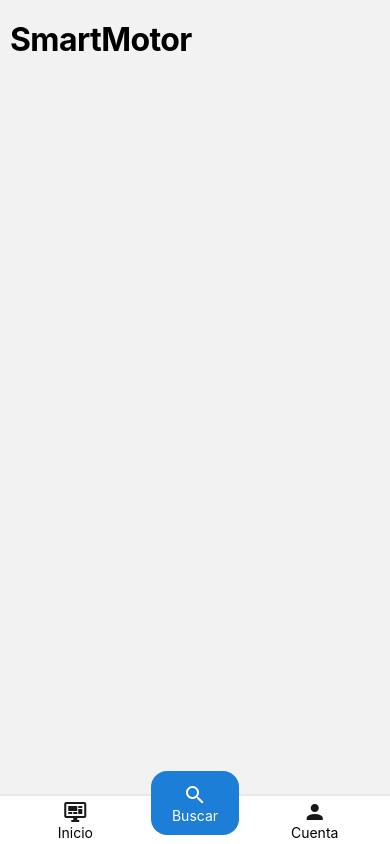
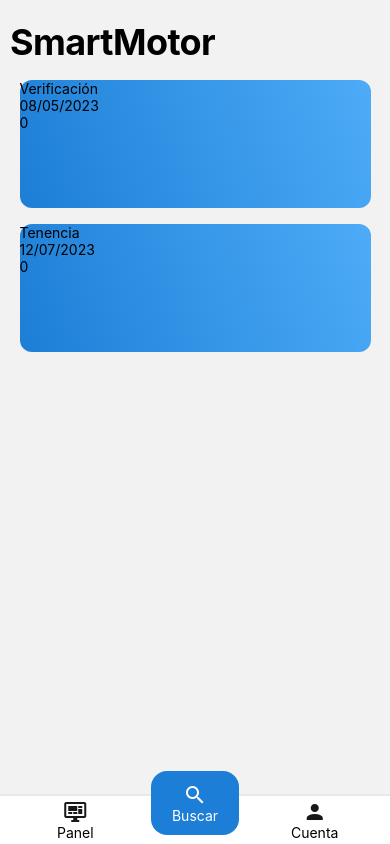
Before and after one commit to ValenciaArcega/react-native-sigma, a React Native app: screen /Home in a window 390 px wide. Built offline with nearby package versions, Linux system fonts and the light colour scheme; no server answers.

Commit message:
features: gradient library had been added

```diff
--- a/package.json
+++ b/package.json
@@ -12,6 +12,7 @@
     "@react-navigation/native": "^6.1.6",
     "@react-navigation/native-stack": "^6.9.12",
     "expo": "~48.0.10",
+    "expo-linear-gradient": "^12.1.2",
     "expo-status-bar": "~1.4.4",
     "firebase": "^9.19.1",
     "react": "18.2.0",
--- a/src/components/NavBar.js
+++ b/src/components/NavBar.js
@@ -18,7 +18,7 @@ const NavBar = () => {
 
       <TouchableOpacity onPress={goDashboard} style={s.NavBarButton}>
         <Icon name="monitor-dashboard" size={24} color="#181818" />
-        <Text style={s.NavBarButtonText}>Inicio</Text>
+        <Text style={s.NavBarButtonText}>Panel</Text>
       </TouchableOpacity>
 
       <TouchableOpacity onPress={goSearch} style={[s.NavBarButton, s.NavBarButtonSearch]}>
--- /dev/null
+++ b/src/data/DashboardItems.js
@@ -0,0 +1,14 @@
+const dashBoardData = [
+  {
+    name: 'Verificación',
+    date: '08/05/2023',
+    remainingDays: 0,
+  },
+  {
+    name: 'Tenencia',
+    date: '12/07/2023',
+    remainingDays: 0,
+  },
+];
+
+export default dashBoardData;
--- a/src/screens/home/Dashboard.js
+++ b/src/screens/home/Dashboard.js
@@ -1,13 +1,36 @@
 import s from "../../styles/DashboardStyles";
-import { Text, SafeAreaView, ScrollView } from "react-native";
+import { View, Text, SafeAreaView, ScrollView } from "react-native";
 import NavBar from "../../components/NavBar";
+import dashBoardData from '../../data/DashboardItems';
+import { LinearGradient } from "expo-linear-gradient";
 
 const Dashboard = () => {
   return (
     <SafeAreaView style={s.Dashboard}>
       <ScrollView>
         <Text style={s.DashboardTitle}>SmartMotor</Text>
-
+        <View style={s.DashboardItems}>
+          {
+            dashBoardData.map(el => {
+              return (
+                <LinearGradient colors={['#1c7ed6', '#4dabf7']}
+                  start={{
+                    x: 0,
+                    y: 1
+                  }}
+                  end={{
+                    x: 1,
+                    y: 0
+                  }}
+                  style={{ width: '90%', height: 128, alignSelf: 'center', marginTop: 16, borderRadius: 12 }}>
+                  <Text>{el.name}</Text>
+                  <Text>{el.date}</Text>
+                  <Text>{el.remainingDays}</Text>
+                </LinearGradient>
+              );
+            })
+          }
+        </View>
       </ScrollView>
       <NavBar />
     </SafeAreaView>
--- a/src/styles/DashboardStyles.js
+++ b/src/styles/DashboardStyles.js
@@ -7,7 +7,7 @@ const s = StyleSheet.create({
   DashboardTitle: {
     paddingTop: 20,
     paddingLeft: 10,
-    fontSize: 32,
+    fontSize: 36,
     fontWeight: 700,
     letterSpacing: -0.6,
   }
```
Also changed, not shown: 1 other file (tests, documents, lock files or other folders).
